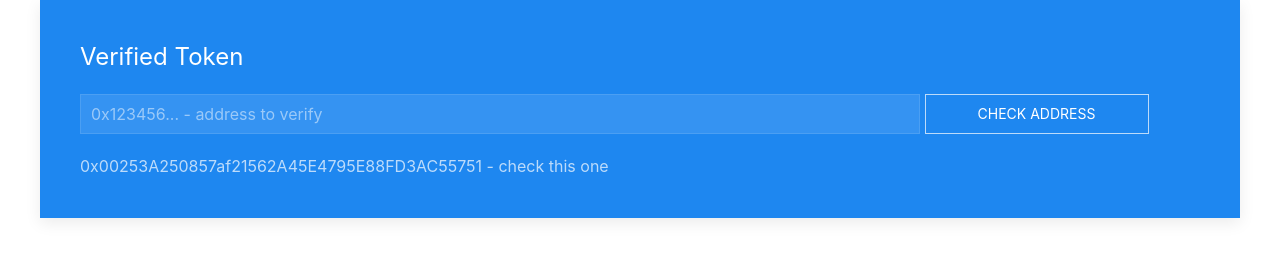
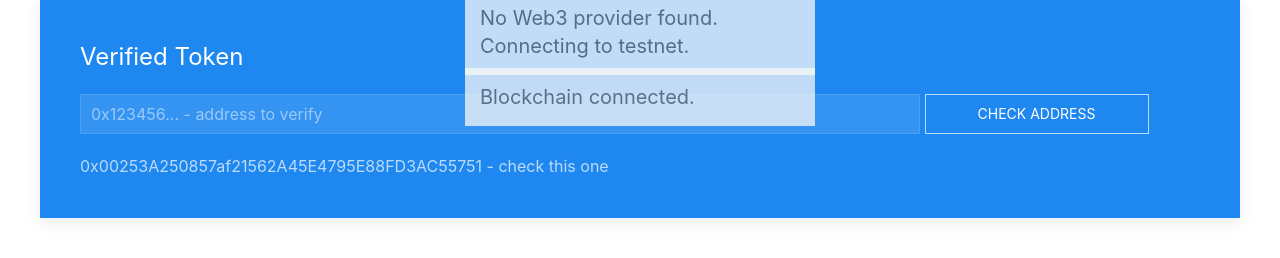
Before and after one commit to BlockchainTokenAssociation/VerifiedToken-PoC, a website: page index.html in a window 1280 px wide. Drawn offline with Linux system fonts and the light colour scheme.

Commit message:
Update index.html

```diff
--- a/index.html
+++ b/index.html
@@ -24,6 +24,6 @@
     </div>
 </div>
 
-<script src="https://raw.githubusercontent.com/BlockchainLabsNZ/VerifiedToken/master/demo/main.js?token=AXl7VJVz_1Rvcvri0eSiVSnHF8Y7y-Ezks5a4RCUwA%3D%3D"></script>
+<script src="./demo/main.js"></script>
 </body>
 </html>
```
